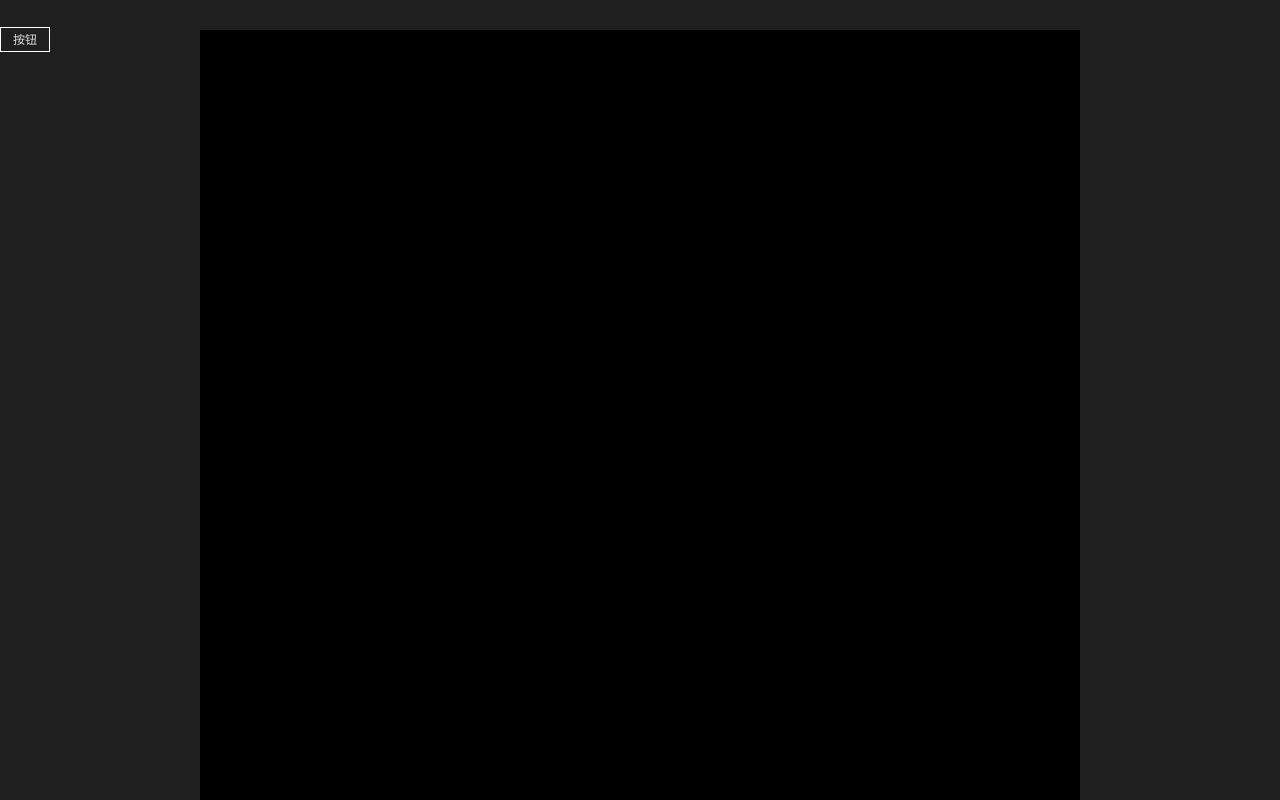
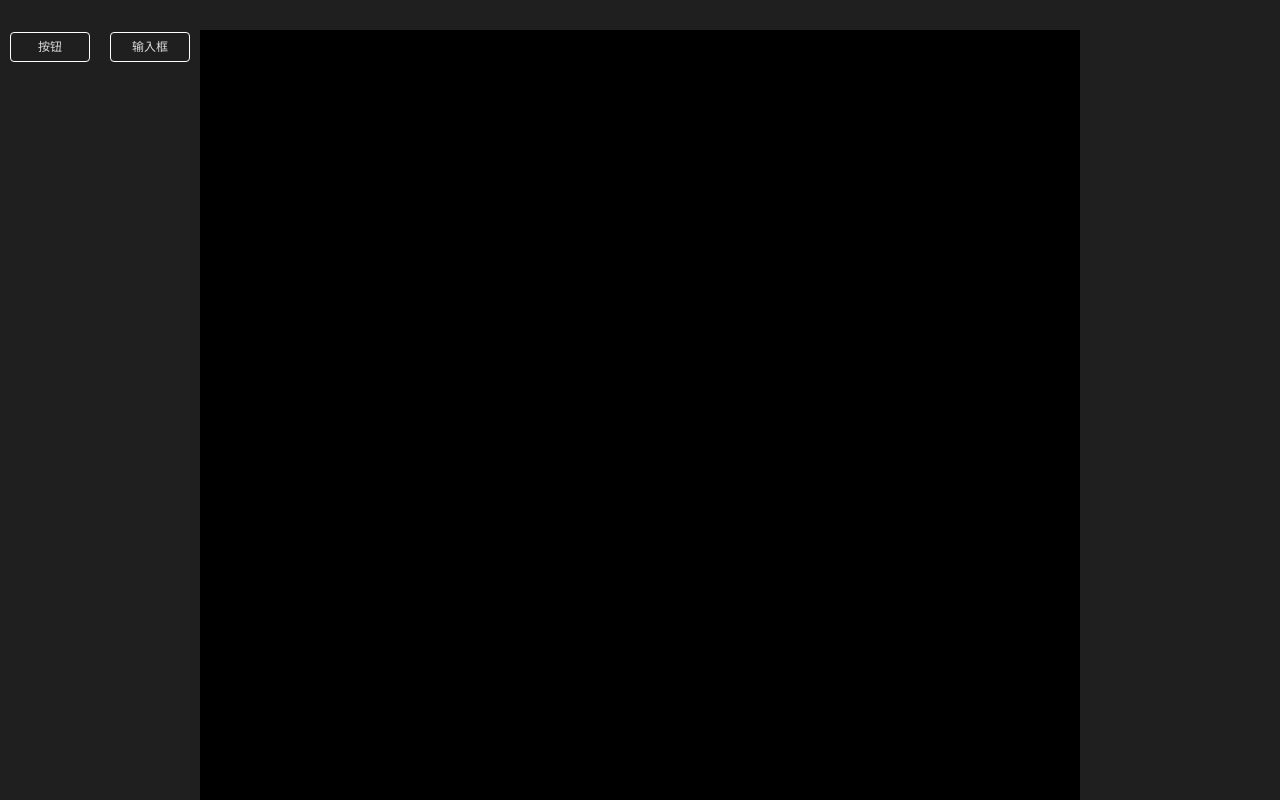
Before and after one commit to yangzai316/yang-galaxy, a React (Create React App) app: page / in a window 1280 px wide. Built offline with nearby package versions, Linux system fonts and the light colour scheme.

Commit message:
添加 input 组件

```diff
--- a/src/chunk-config/component-list.js
+++ b/src/chunk-config/component-list.js
@@ -3,6 +3,7 @@ export const components = {
     type: 'Button',
     name: '按钮',
     protoTypes: [
+      { name: 'content', type: 'input', default: '按钮' },
       { name: 'block', type: 'switch', default: false },
       { name: 'danger', type: 'switch', default: false },
       { name: 'disabled', type: 'switch', default: false },
@@ -17,4 +18,15 @@ export const components = {
       { name: 'size', type: 'select', default: 'middle', options: ['large', 'middle', 'small'] },
     ],
   },
+  Input: {
+    type: 'Input',
+    name: '输入框',
+    protoTypes: [
+      { name: 'allowClear', type: 'switch', default: false },
+      { name: 'bordered', type: 'switch', default: true },
+      { name: 'placeholder', type: 'input', default: '请输入...' },
+      { name: 'defaultValue', type: 'input', default: '' },
+      { name: 'maxLength', type: 'input', default: '' },
+    ],
+  },
 };
--- a/src/chunk-config/index.js
+++ b/src/chunk-config/index.js
@@ -3,6 +3,7 @@ import { chunkMap } from './map';
 import { chunkOrigin } from './origin';
 
 import { components } from './component-list.js';
+
 // (添加 chunk 组件 到 源数据中) & (添加 chunk 组件 到 组件Map表中)
 export const addItemToRootData = (parentId, id, type) => {
   const component = findComponentFromList(type, id);
@@ -15,15 +16,13 @@ const addItemToMap = (id, component) => {
   chunkMap[id] = component;
 };
 // 添加 chunk 组件 到 源数据中
-const addItemToOrigin = (parentId, component, origin) => {
-  if (origin.id === parentId && origin.children) {
-    origin.children.push(component);
-  } else if (origin?.children?.length) {
-    origin.children.forEach((o) => {
-      addItemToOrigin(parentId, component, o);
-    });
+const addItemToOrigin = (parentId, component) => {
+  const parent = chunkMap[parentId];
+  if (parent?.children) {
+    parent.children.push(component);
   }
 };
+
 // 设置 chunk 组件的属性数据
 export const setItemProtoType = (id, name, value) => {
   const component = chunkMap[id];
--- a/src/chunk-config/map.js
+++ b/src/chunk-config/map.js
@@ -1 +1,2 @@
-export const chunkMap = {};
+import { chunkOrigin } from './origin';
+export const chunkMap = { 1: chunkOrigin };
--- a/src/context/index.js
+++ b/src/context/index.js
@@ -44,7 +44,6 @@ export class ContextProvider extends React.Component {
     };
     // 将左侧属性设置栏，聚焦到点击的组件上
     this.focusCurrent = (id) => {
-
       const current = JSON.parse(JSON.stringify(chunkMap[id]));
 
       this.setState(() => {
--- a/src/pages/chunk-area/index.js
+++ b/src/pages/chunk-area/index.js
@@ -1,15 +1,23 @@
 import styled from '@emotion/styled';
+import { components } from './../../chunk-config/component-list';
 
 export const ChunkArea = () => {
-  return (
-    <>
-      <EleItem data-type="Button" draggable="true">按钮</EleItem>
-    </>
-  );
+  return Object.entries(components).map((item, index) => {
+    return (
+      <EleItem data-type={item[0]} draggable="true" key={index}>
+        {item[1].name}
+      </EleItem>
+    );
+  });
 };
 
 const EleItem = styled.span`
   padding: 4px 12px;
   border: 1px solid #fff;
   cursor: pointer;
+  float: left;
+  margin: 2px 5%;
+  width: 40%;
+  text-align: center;
+  border-radius: 4px;
 `;
--- a/src/pages/configure-area/index.js
+++ b/src/pages/configure-area/index.js
@@ -44,6 +44,7 @@ const RenderConfigure = ({ protoType, id }) => {
       return (
         <Form.Item label={protoType.name}>
           <Input
+            defaultValue={protoType.default}
             onChange={(e) => {
               onChange(id, protoType.name, e.target.value);
             }}
@@ -72,7 +73,7 @@ const RenderConfigure = ({ protoType, id }) => {
     default:
       return (
         <Form.Item label={protoType.name}>
-          <span>数据出错...</span>
+          <span>&gt;无对应配置组件&lt;</span>
         </Form.Item>
       );
   }
--- a/src/pages/operation-area/index.js
+++ b/src/pages/operation-area/index.js
@@ -1,7 +1,7 @@
 // import styled from '@emotion/styled';
 import React, { useContext, useMemo } from 'react';
 import { RootContext } from './../../context';
-import { Button } from 'antd';
+import { Button, Input } from 'antd';
 // 渲染 中间 操作区
 export const OperationArea = () => {
   const { container } = useContext(RootContext);
@@ -13,7 +13,7 @@ const CreateChunkItem = ({ container }) => {
   let children = null;
   if (container?.children?.length) {
     children = container.children.map((item, index) => {
-      return <CreateChunkItem container={item} key={index}></CreateChunkItem>;
+      return <CreateChunkItem container={item} key={item.id}></CreateChunkItem>;
     });
   }
 
@@ -39,12 +39,14 @@ const CreateComponent = ({ id, type, children, protoTypes = [] }) => {
   if (type === 'Button') {
     return (
       <Button {...attrs} onClick={focusElementToCurrent}>
-        按钮
+        {attrs.content}
       </Button>
     );
+  } else if (type === 'Input') {
+    return <Input {...attrs} onClick={focusElementToCurrent}></Input>;
   } else {
     return (
-      <div style={{ height: '100%' }} data-id={id}>
+      <div style={{ height: '100%', padding: '10px' }} data-id={id}>
         {children}
       </div>
     );
```
